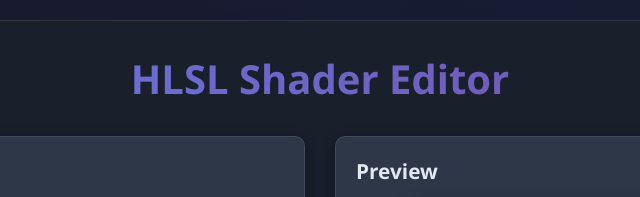
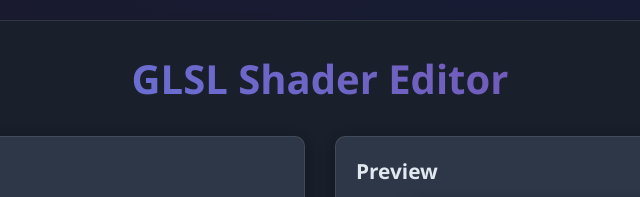
Before and after one commit to SrVinyOFC/GLSL-Shader-Editor, a plain HTML site: page index.html in a window 1280 px wide. Shown: the top 197 px of the page, 320-960 px from the left. Drawn offline with Linux system fonts and the light colour scheme.

Commit message:
Update index.html

```diff
--- a/index.html
+++ b/index.html
@@ -3,12 +3,12 @@
 <head>
     <meta charset="UTF-8">
     <meta name="viewport" content="width=device-width, initial-scale=1.0">
-    <title>HLSL Shader Editor</title>
+    <title>GLSL Shader Editor</title>
     <link rel="stylesheet" href="style.css">
 </head>
 <body>
     <div class="container">
-        <h1>HLSL Shader Editor</h1>
+        <h1>GLSL Shader Editor</h1>
 
         <div class="editor-container">
             <div class="editor-panel">
```
